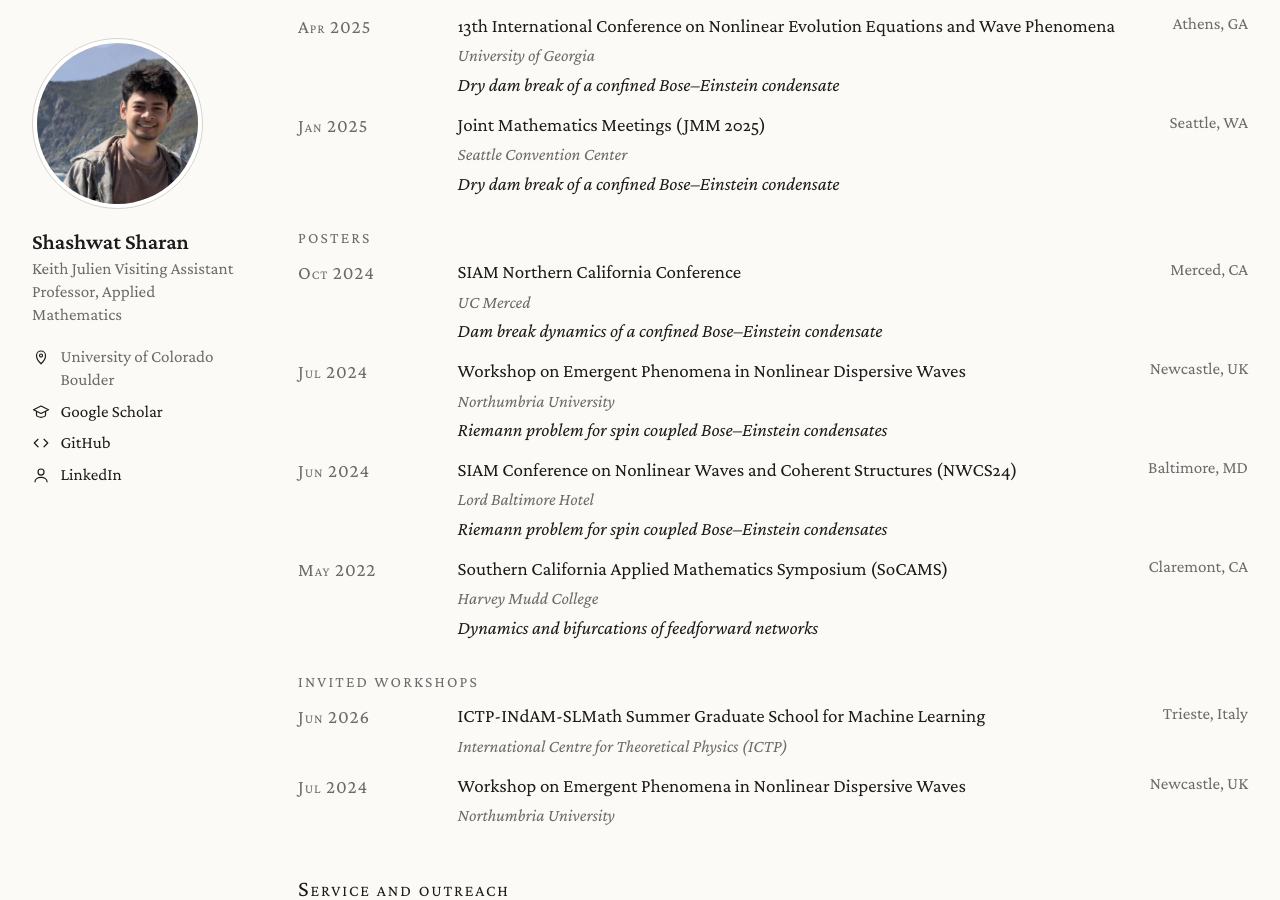
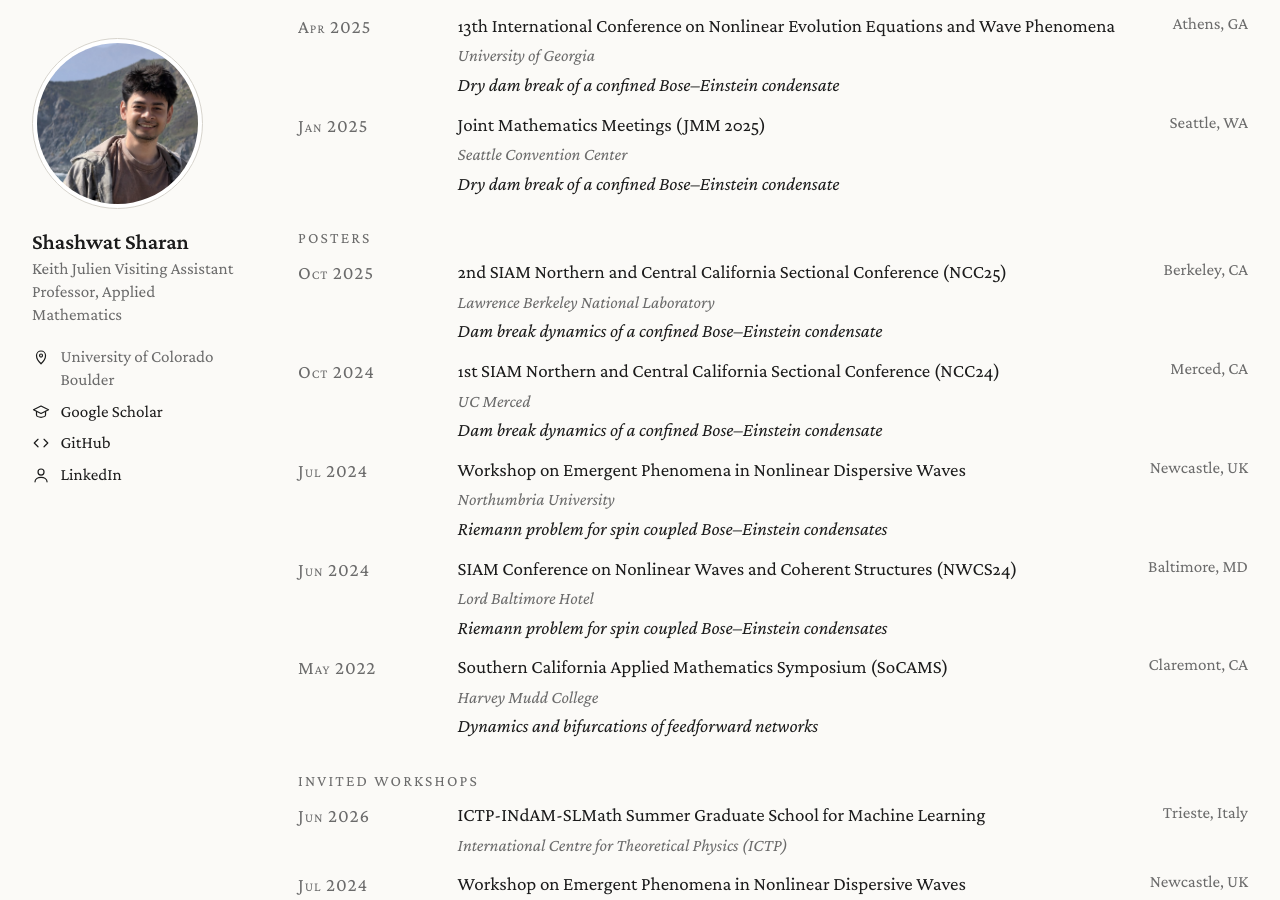
Before and after one commit to shashwatsharan/shashwatsharan.github.io, a Jekyll site: the page built from cv.md, in a window 1280 px wide and 900 px high, scrolled down 2057 px. Built offline with Jekyll 4.4.1, drawn with Linux system fonts in a browser that asks for light colours.

Commit message:
Add files via upload

```diff
--- a/cv.md
+++ b/cv.md
@@ -130,8 +130,13 @@ Jan 2025
 
 #### Posters
 
+Oct 2025
+: <span class="loc">Berkeley, CA</span>2nd SIAM Northern and Central California Sectional Conference (NCC25)<br>
+<span class="session">Lawrence Berkeley National Laboratory</span><br>
+*Dam break dynamics of a confined Bose–Einstein condensate*
+
 Oct 2024
-: <span class="loc">Merced, CA</span>SIAM Northern California Conference<br>
+: <span class="loc">Merced, CA</span>1st SIAM Northern and Central California Sectional Conference (NCC24)<br>
 <span class="session">UC Merced</span><br>
 *Dam break dynamics of a confined Bose–Einstein condensate*
 
```
